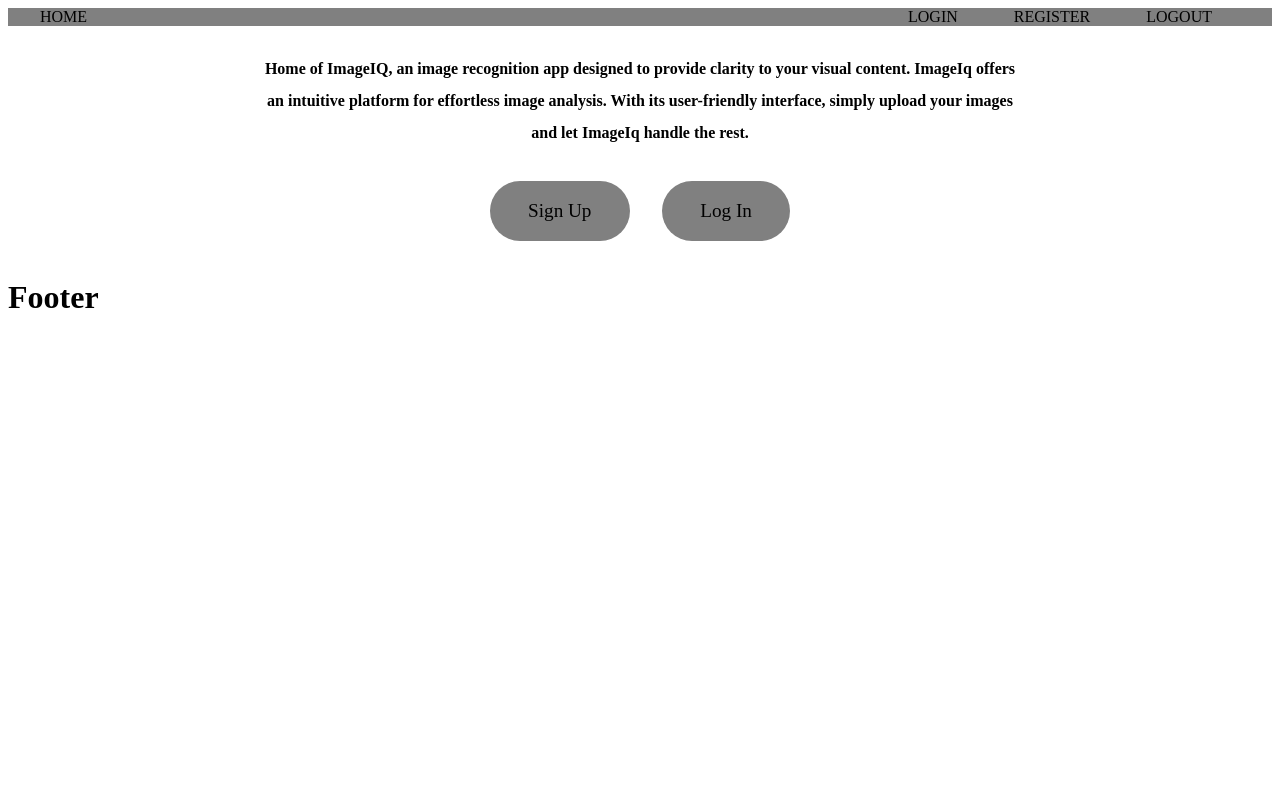
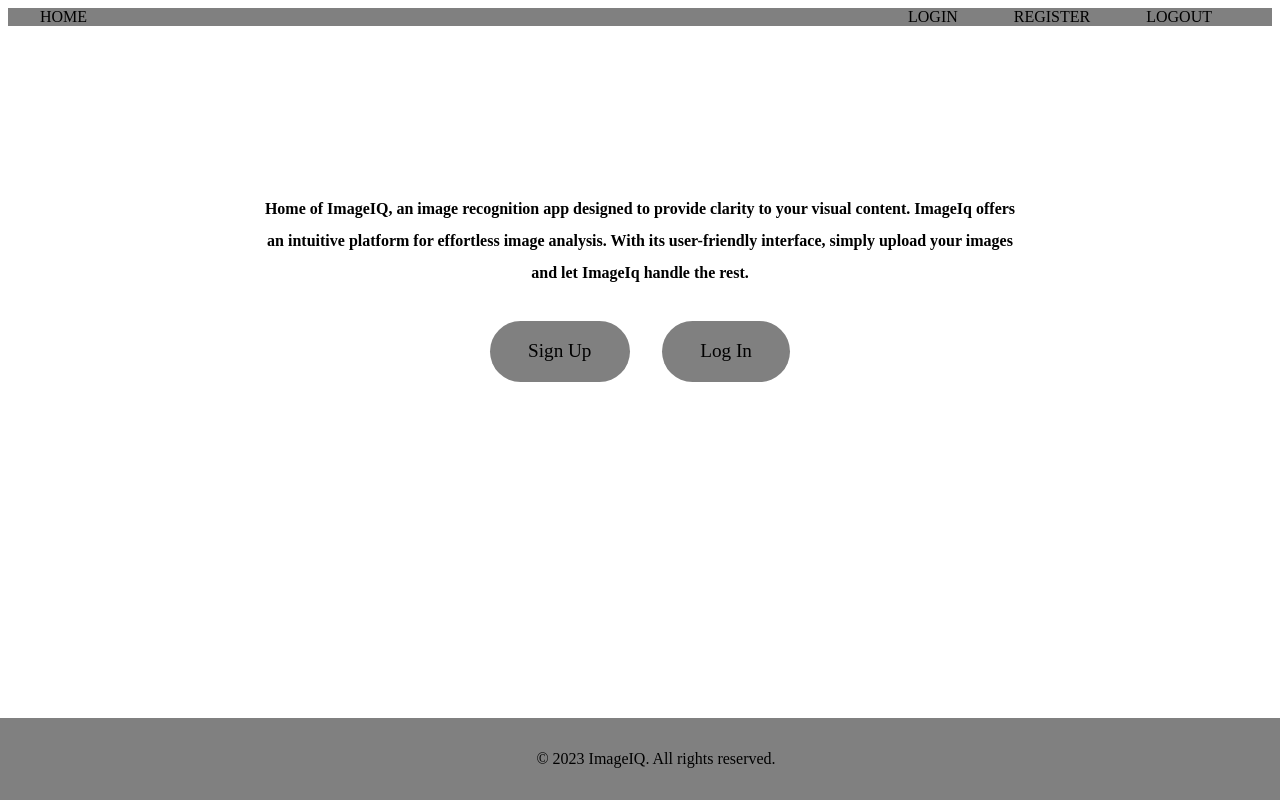
Before and after one commit to Vbeni/imageIQ_frontend, a React (Create React App) app: page / in a window 1280 px wide. Built offline with nearby package versions, Linux system fonts and the light colour scheme.

Commit message:
footer css and home component centered

```diff
--- a/src/components/Footer.js
+++ b/src/components/Footer.js
@@ -1,6 +1,10 @@
 import React from "react";
 function Footer(props){
-    return <h1>Footer</h1>
+    return (
+    <div className='footer'>
+    <p>© 2023 ImageIQ. All rights reserved.</p>
+</div>
+    )
 }
 
 export default Footer;
--- a/src/index.css
+++ b/src/index.css
@@ -22,7 +22,7 @@
 .nav-links-right {
   display: flex;
   justify-content: space-around;
-  width: 30%; /* Adjust this value if the links are too close or too far apart */
+  width: 30%;
 }
 
 .nav-links-right a {
@@ -31,12 +31,17 @@
   font-size: 1em;
 }
 
-/* For the hover effect */
+
 .nav-link:hover, .nav-links-right a:hover {
   color: white;
 }
 
 .home {
+  display: flex;
+  flex-direction: column;
+  justify-content: center;
+  align-items: center;
+  height: 60vh;
   text-align: center;
   margin: auto;
   width: 60%;
@@ -69,3 +74,14 @@
 .link-button:hover {
   background-color: white;
 }
+.footer {
+  background-color: grey;
+  color: black;
+  text-align: center;
+  padding: 1em;
+  position: fixed;
+  left: 0;
+  bottom: 0;
+  width: 100%;
+  font-size: 1em;
+}
```
